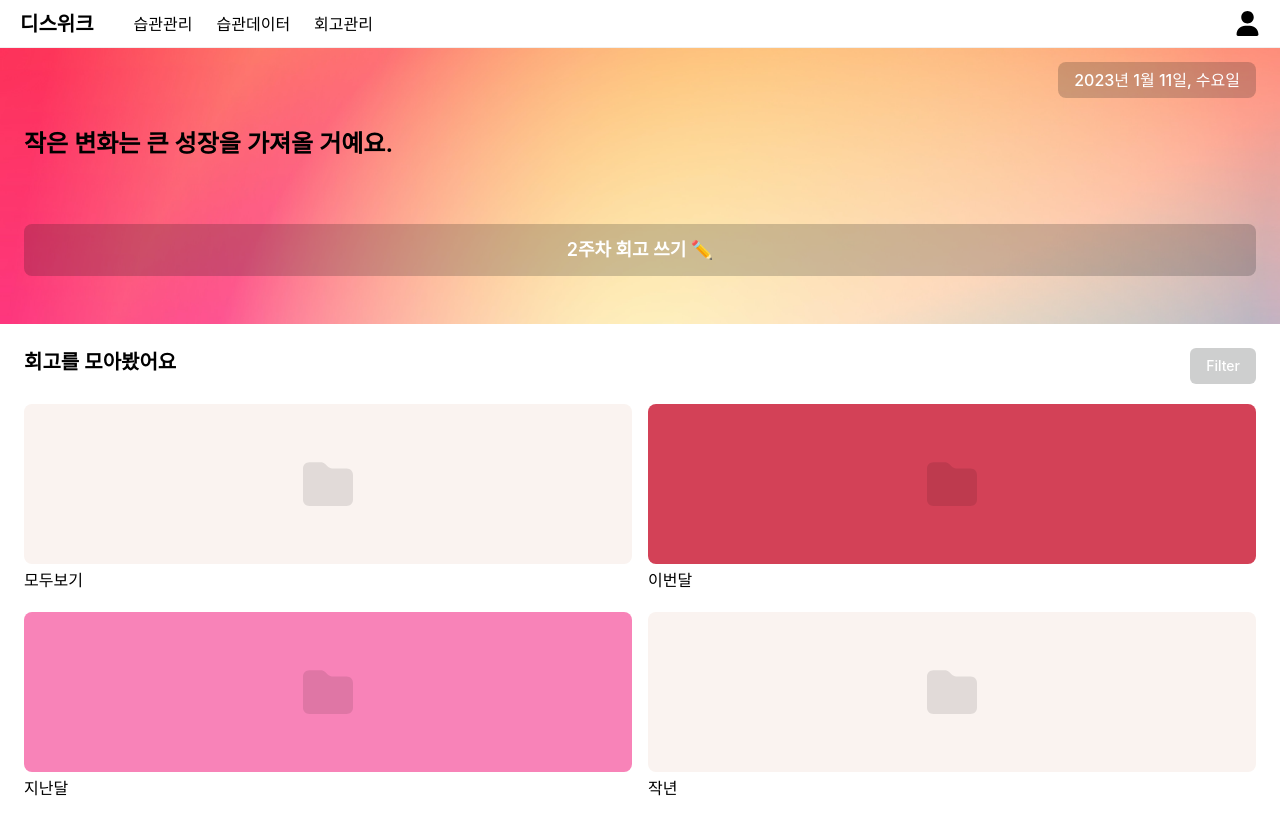
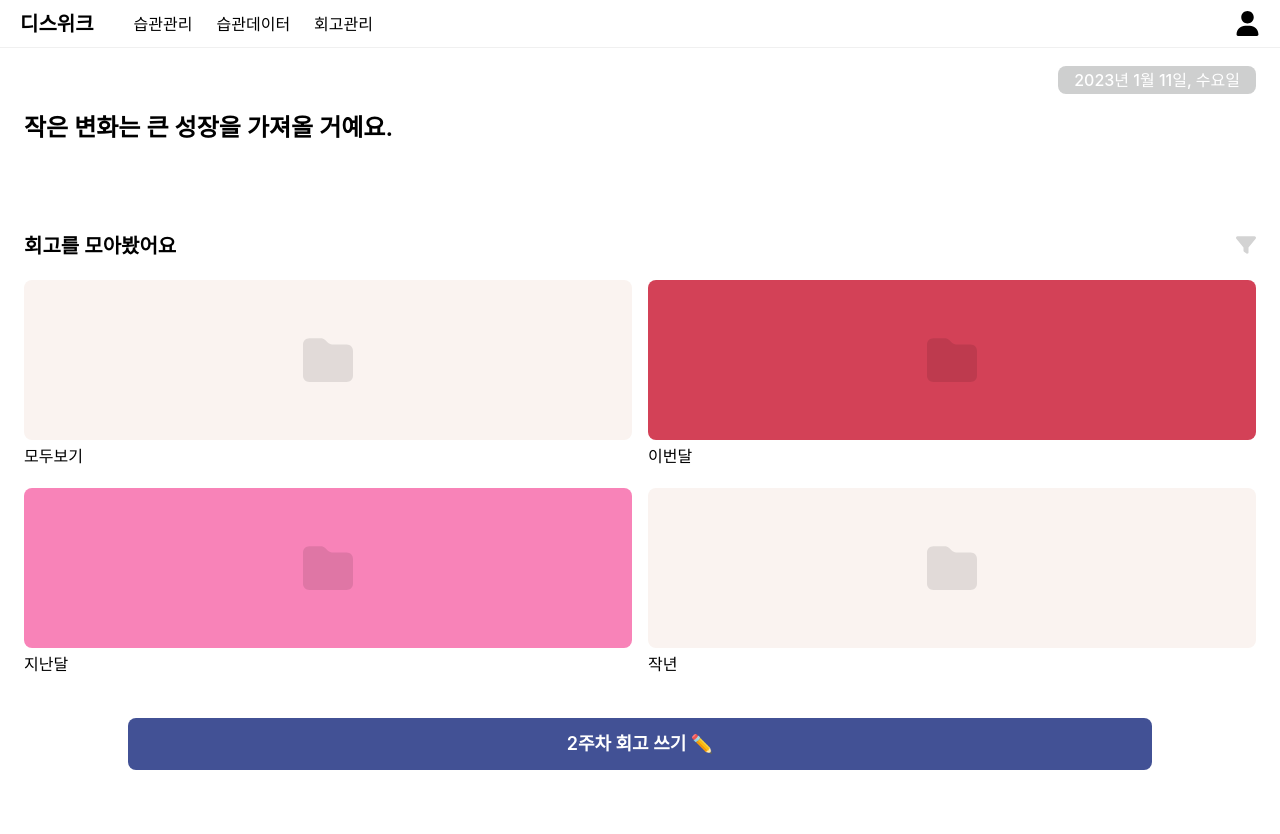
Before and after one commit to f-lab-edu/this-week, a Next.js app: page / in a window 1280 px wide. Shown: the top 834 px of the page. Built offline with nearby package versions, Linux system fonts and the light colour scheme.

Commit message:
feat: Modify main page view

```diff
--- /dev/null
+++ b/components/button/writeReviewButton.tsx
@@ -0,0 +1,31 @@
+import React from 'react';
+
+import dayjs from 'lib/dayjs';
+import { useRouter } from 'next/router';
+
+import useModal from 'customs/useModal';
+import ReviewCheckModal from 'components/modal/reviewCheckModal';
+
+const WriteReviewButton = () => {
+  const router = useRouter();
+  const { openModal } = useModal();
+  const thisWeek = dayjs().week();
+  const thisDay = dayjs().day();
+
+  const goToReviewPage = () => {
+    if (thisDay !== 0) {
+      return openModal({ element: <ReviewCheckModal /> });
+    }
+    return router.push('/manage/review');
+  };
+  return (
+    <button
+      onClick={goToReviewPage}
+      className="font-semiboltext-white w-full rounded-lg bg-main-blue px-5 py-3 text-lg font-semibold text-white"
+    >
+      {thisWeek}주차 회고 쓰기 ✏️
+    </button>
+  );
+};
+
+export default WriteReviewButton;
--- a/components/common/reviewFilterMenu.tsx
+++ b/components/common/reviewFilterMenu.tsx
@@ -1,5 +1,6 @@
 import { Fragment, ElementType } from 'react';
 import { Menu, Transition } from '@headlessui/react';
+import Filter from 'components/svgs/filter.svg';
 
 type Item = { label: string; tag: ElementType; status: boolean };
 type Items = {
@@ -12,8 +13,10 @@ const ReviewFilterMenu = ({ items, selectMenu }: Items) => {
     <div className="flex justify-end">
       <Menu as="div" className="relative inline-block text-left">
         <div>
-          <Menu.Button className="inline-flex w-full justify-center rounded-md bg-soft-black bg-opacity-20 px-4 py-2 text-sm font-medium text-white hover:bg-opacity-30 focus:outline-none focus-visible:ring-2 focus-visible:ring-white focus-visible:ring-opacity-75">
-            Filter
+          <Menu.Button className="inline-flex w-full justify-center rounded-md text-sm font-medium hover:bg-opacity-30 focus:outline-none focus-visible:ring-2 focus-visible:ring-white focus-visible:ring-opacity-75">
+            <div role="button">
+              <Filter width="20px" fill="lightgray" />
+            </div>
           </Menu.Button>
         </div>
         <Transition
--- /dev/null
+++ b/components/container/bottomFix.tsx
@@ -0,0 +1,11 @@
+import React, { ReactNode } from 'react';
+
+const BottomFix = ({ button }: { button: ReactNode }) => {
+  return (
+    <div className="fixed bottom-0 left-0 right-0 flex h-28 items-center justify-center">
+      <div className="w-4/5">{button}</div>
+    </div>
+  );
+};
+
+export default BottomFix;
--- a/components/main/banner.tsx
+++ b/components/main/banner.tsx
@@ -1,36 +1,19 @@
 import Title from 'components/title/title';
-import CardContainer from 'components/container/cardContainer';
-import dayjs from 'lib/dayjs';
 import MOTIVATION_TITLE from 'constants/title/habitTitle';
-
-import { useRouter } from 'next/router';
 
 import CurrentData from 'components/title/dateTitle';
 
 import AsyncBoundary from 'components/error/asyncBoundary';
 import ErrorAlert from 'components/error/errorAlert';
-import ReviewCheckModal from 'components/modal/reviewCheckModal';
 
 import useWindowSize from 'customs/useWindowSize';
-import useModal from 'customs/useModal';
 
 const Banner = () => {
-  const router = useRouter();
-  const { openModal } = useModal();
   const { type } = useWindowSize();
-  const thisWeek = dayjs().week();
-  const thisDay = dayjs().day();
 
-  const goToReviewPage = () => {
-    if (thisDay !== 0) {
-      return openModal({ element: <ReviewCheckModal /> });
-    }
-    return router.push('/manage/review');
-  };
   return (
-    <div className="bg-[url('/static/background.jpg')] bg-cover p-6">
-      {/* </div><div className="bg-gradient-to-b from-main-beige p-6"> */}
-      <div className="pb-6 lg:pb-10">
+    <div className="p-6">
+      <div className="pb-6">
         <CurrentData />
       </div>
       <AsyncBoundary
@@ -43,14 +26,6 @@ const Banner = () => {
           <div className="pb-2">
             <Title text={MOTIVATION_TITLE[type]} />
           </div>
-          <CardContainer>
-            <button
-              onClick={goToReviewPage}
-              className="font-semiboltext-white rounded-lg bg-soft-black bg-opacity-20 px-5 py-3 text-lg font-semibold text-white"
-            >
-              {thisWeek}주차 회고 쓰기 ✏️
-            </button>
-          </CardContainer>
         </div>
       </AsyncBoundary>
     </div>
--- a/components/main/collectionOfReviews.tsx
+++ b/components/main/collectionOfReviews.tsx
@@ -34,7 +34,7 @@ const CollectionOfReviews = () => {
 
   return (
     <section className="p-6">
-      <div className="flex items-start justify-between pb-5">
+      <div className="flex items-center justify-between pb-5">
         <p className="text-xl font-semibold">회고를 모아봤어요</p>
         <ReviewFilterMenu items={menu} selectMenu={selectMenu} />
       </div>
--- a/components/title/dateTitle.tsx
+++ b/components/title/dateTitle.tsx
@@ -11,7 +11,7 @@ ${DAY_OF_WEEK[now.getDay()]}`;
 
   return (
     <div className="font-medium lg:text-end">
-      <span className="rounded-lg bg-soft-black bg-opacity-20 px-4 py-2 text-white">
+      <span className="rounded-lg bg-soft-black bg-opacity-20 px-4 py-1 text-white">
         {data}
       </span>
     </div>
--- a/pages/index.tsx
+++ b/pages/index.tsx
@@ -1,11 +1,14 @@
 import Banner from 'components/main/banner';
 import CollectionOfReviews from 'components/main/collectionOfReviews';
+import BottomFix from 'components/container/bottomFix';
+import WriteReviewButton from 'components/button/writeReviewButton';
 
 export default function Home() {
   return (
     <div className="min-h-screen pt-12">
       <Banner />
       <CollectionOfReviews />
+      <BottomFix button={<WriteReviewButton />} />
     </div>
   );
 }
```
Also changed, not shown: components/svgs/filter.svg (added).
